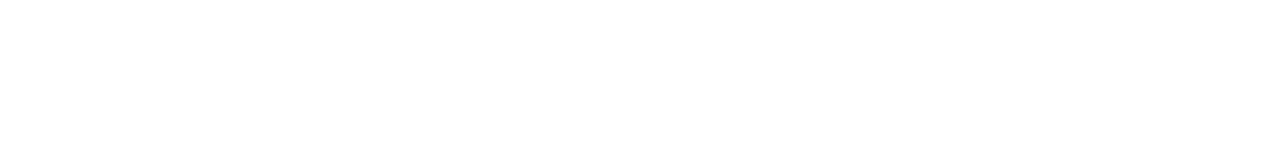
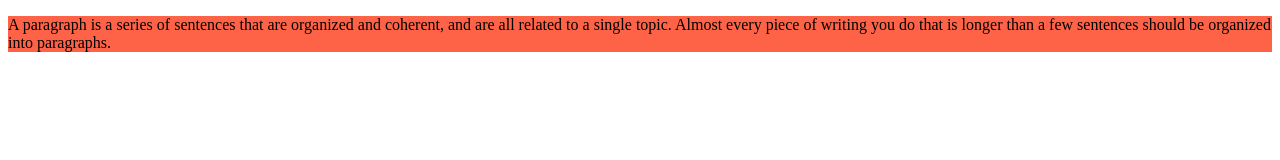
Before and after one commit to Tanvir-Tanu63/my-simple-website, a plain HTML site: page index.html in a window 1280 px wide. Drawn offline with Linux system fonts and the light colour scheme.

Commit message:
added the first blog

```diff
--- a/index.html
+++ b/index.html
@@ -4,8 +4,13 @@
     <meta charset="UTF-8">
     <meta name="viewport" content="width=device-width, initial-scale=1.0">
     <title>my simple website</title>
+    <link rel="stylesheet" href="styles/blog.css">
 </head>
 <body>
+    <div>
+        <p>A paragraph is a series of sentences that are organized and coherent, and are all related to a single topic. Almost every piece of writing you do that is longer than a few sentences should be organized into paragraphs.
+        </p>
+    </div>
 
 </body>
 </html>
--- /dev/null
+++ b/styles/blog.css
@@ -0,0 +1,3 @@
+div{
+    background-color: tomato;
+}
```
